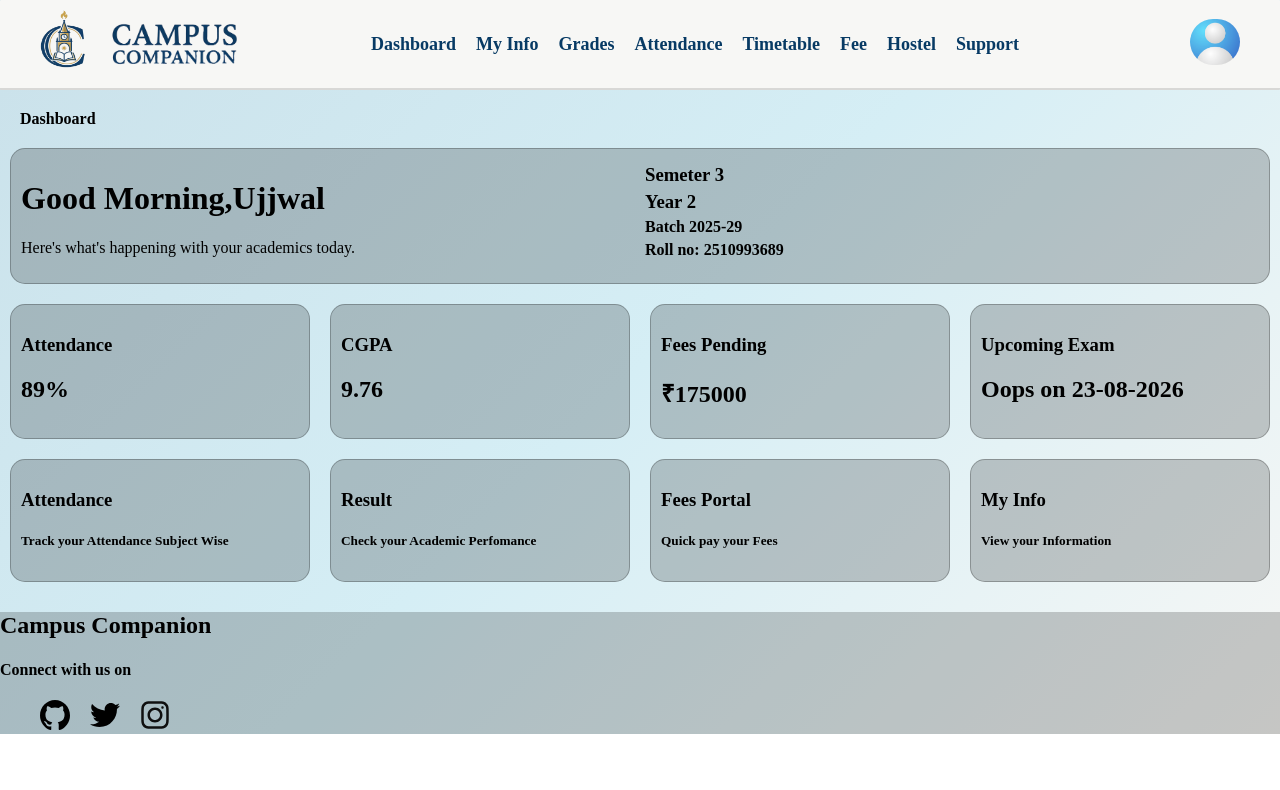
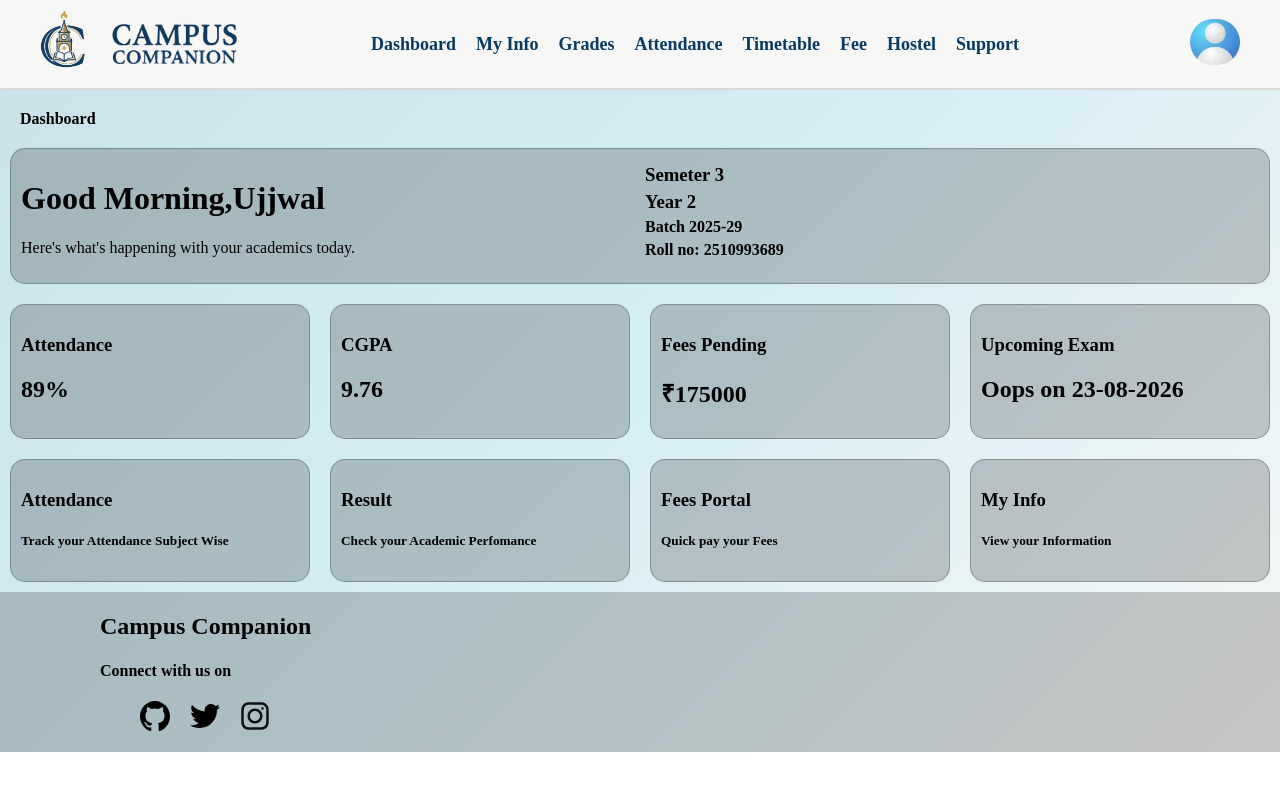
Before and after one commit to ujjwal-nyotane/Campus-Companion, a React (Vite) app in the folder frontend/: page / in a window 1280 px wide. Shown: the top 790 px of the page. Built offline with nearby package versions, Linux system fonts and the light colour scheme.

Commit message:
working on footer

```diff
--- a/frontend/src/components/footer.css
+++ b/frontend/src/components/footer.css
@@ -1,10 +1,12 @@
 .footer{
     background: rgba(0,0,0,.20);
+    padding: 1px 100px;
 }
 .linklogo{
     width: 30px;
 }
 .links{
+
     display: flex;
     flex-direction: row;
     gap:20px;
--- a/frontend/src/components/footer.jsx
+++ b/frontend/src/components/footer.jsx
@@ -8,7 +8,7 @@ function Footer(){
         <h4>Connect with us on</h4>
         <ul className='links'>
             <li><a href='github.com'><img src="./src/assets/linklogo/git.svg" className='linklogo' alt="git" /></a></li>
-            <li><a href='x.com'><img style={{color:"black"}} src="./src/assets/linklogo/x.svg" className='linklogo' alt="X.xom" /></a></li>
+            <li><a href='x.com'><img src="./src/assets/linklogo/x.svg" className='linklogo' alt="X.xom" /></a></li>
             <li><a href='instagram.com'><img src="./src/assets/linklogo/insta.svg" className='linklogo' alt="insta" /></a></li>
         </ul>
     </div>
--- a/frontend/src/main.css
+++ b/frontend/src/main.css
@@ -11,4 +11,6 @@ body{
 
     margin: 0;
     padding: 0;
+
+
 }
```
